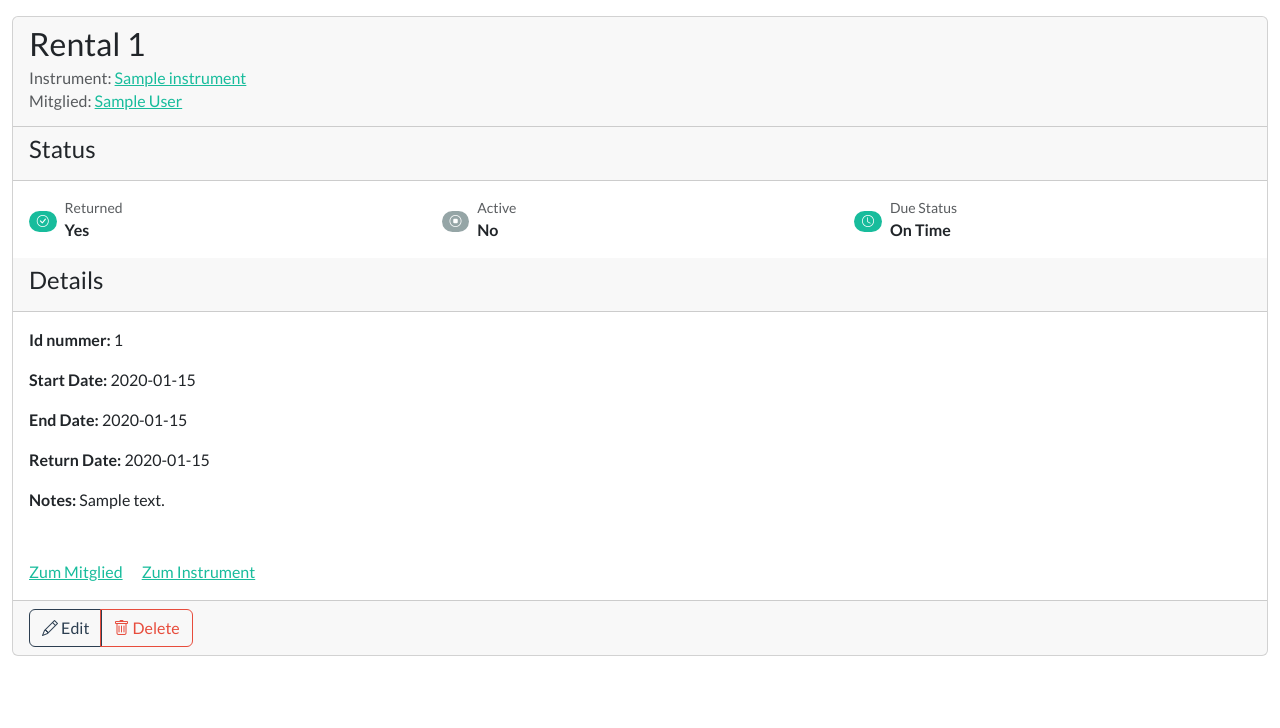
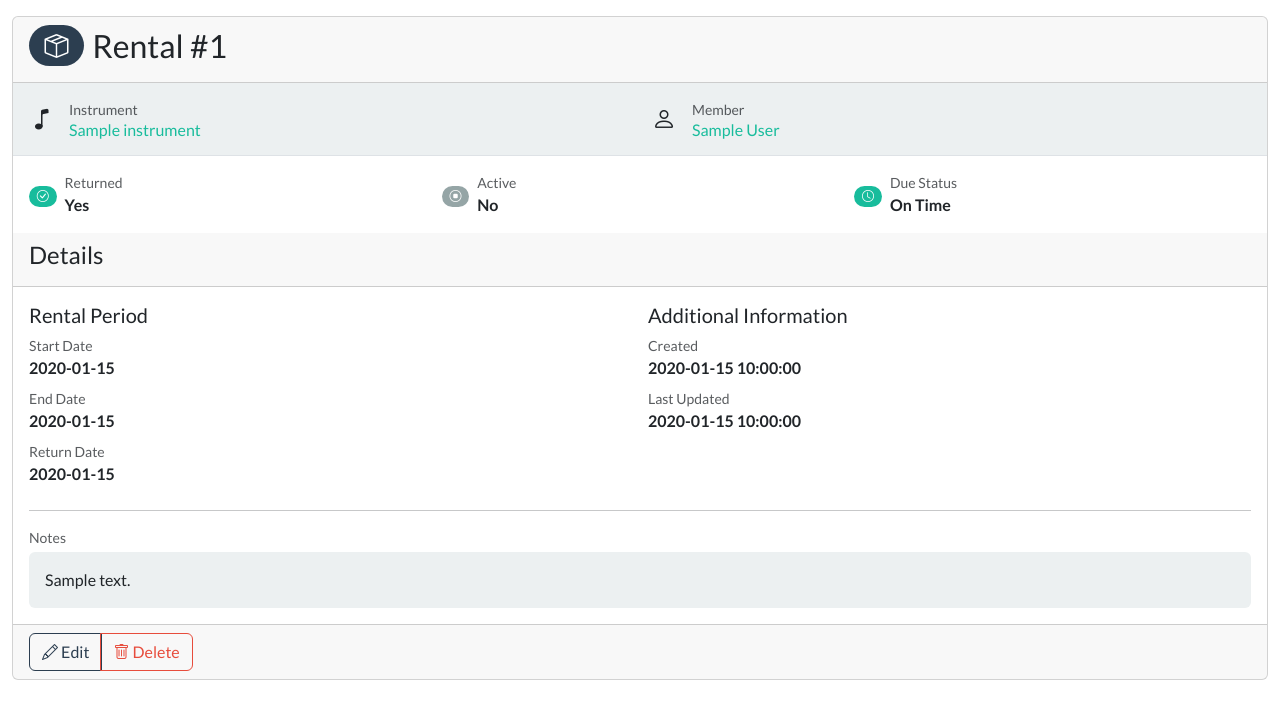
Before and after one commit to peacemaker360/rental, a Flask app: page /rentals/1 in a window 1280 px wide. Shown: the part 72-800 px from the top of the page. Run offline with Flask 3, Linux system fonts and the light colour scheme; a user stored in the database is signed in; tables that the repository leaves empty hold one stand-in row (values such as "Sample post"); parts of the project's set-up code (start-up, migrations or seed data) failed here and were passed over; some libraries are stand-ins or nearby versions.

Commit message:
Revamp rental details layout for enhanced clarity and organization; introduce quick links panel, improve status visibility, and restructure details section for better user experience.

```diff
--- a/app/templates/rental.html
+++ b/app/templates/rental.html
@@ -3,22 +3,51 @@
 {% import 'macros.html' as macros %}
 
 {% block app_content %}
-
 <div class="card mb-3">
     <div class="card-header">
-        <h3 class="card-title">Rental {{ rental.id }}</h3>
-        <h6 class="card-subtitle mb-2 text-muted">
-            Instrument: <a href="{{ url_for('view_instrument', id=rental.instrument.id) }}"
-                class="card-link">{{rental.instrument.name }}</a>
-        </h6>
-        <h6 class="card-subtitle mb-2 text-muted">
-            Mitglied: <a href="{{ url_for('view_customer', id=rental.customer.id) }}" class="card-link">{{
-                rental.customer.display_name }}</a>
-        </h6>
+        <h3 class="card-title d-flex align-items-center gap-2">
+            <span class="badge bg-primary rounded-pill">
+                <i class="bi bi-box-seam"></i>
+            </span>
+            Rental #{{ rental.id }}
+        </h3>
     </div>
-    <div class="card-header">
-        <h4 class="card-title">Status</h4>
+
+    <!-- Quick Links Panel -->
+    <div class="card-body bg-light border-bottom">
+        <div class="row align-items-center">
+            <div class="col-12 col-md-6">
+                <div class="d-flex align-items-center gap-3">
+                    <i class="bi bi-music-note fs-4"></i>
+                    <div>
+                        <div class="small text-muted">Instrument</div>
+                        <h6 class="mb-0">
+                            <a href="{{ url_for('view_instrument', id=rental.instrument.id) }}"
+                               class="text-decoration-none">
+                                {{ rental.instrument.name }}
+                            </a>
+                        </h6>
+                    </div>
+                </div>
+            </div>
+            <div class="col-12 col-md-6">
+                <div class="d-flex align-items-center gap-3">
+                    <i class="bi bi-person fs-4"></i>
+                    <div>
+                        <div class="small text-muted">Member</div>
+                        <h6 class="mb-0">
+                            <a href="{{ url_for('view_customer', id=rental.customer.id) }}"
+                               class="text-decoration-none">
+                                {{ rental.customer.display_name }}
+                            </a>
+                        </h6>
+                    </div>
+                </div>
+            </div>
+        </div>
     </div>
+
+    <!-- Status Section -->
     <div class="card-body">
         <div class="row g-3">
             <div class="col-12 col-sm-4">
@@ -82,20 +111,59 @@
             </div>
         </div>
     </div>
+
+    <!-- Details Section -->
     <div class="card-header">
         <h4 class="card-title">Details</h4>
     </div>
     <div class="card-body">
-        <p><strong>Id nummer:</strong> {{ rental.id }}</p>
-        <p><strong>Start Date:</strong> {{ rental.start_date }}</p>
-        <p><strong>End Date:</strong> {{ rental.end_date }}</p>
-        <p><strong>Return Date:</strong> {{ rental.return_date }}</p>
-        <p><strong>Notes:</strong> {{ rental.description }}</p>
+        <div class="row g-3">
+            <div class="col-12 col-md-6">
+                <h5>Rental Period</h5>
+                <div class="mb-2">
+                    <div class="small text-muted">Start Date</div>
+                    <strong>{{ rental.start_date }}</strong>
+                </div>
+                <div class="mb-2">
+                    <div class="small text-muted">End Date</div>
+                    <strong>{{ rental.end_date }}</strong>
+                    {% if rental.is_late %}
+                    <span class="badge bg-danger ms-2">
+                        {{ (rental.end_date - rental.start_date).days }} days overdue
+                    </span>
+                    {% endif %}
+                </div>
+                {% if rental.return_date %}
+                <div class="mb-2">
+                    <div class="small text-muted">Return Date</div>
+                    <strong>{{ rental.return_date }}</strong>
+                </div>
+                {% endif %}
+            </div>
+
+            <div class="col-12 col-md-6">
+                <h5>Additional Information</h5>
+                <div class="mb-2">
+                    <div class="small text-muted">Created</div>
+                    <strong>{{ rental.created }}</strong>
+                </div>
+                <div class="mb-2">
+                    <div class="small text-muted">Last Updated</div>
+                    <strong>{{ rental.updated }}</strong>
+                </div>
+            </div>
+        </div>
+
+        {% if rental.description %}
+        <hr>
+        <div class="mb-0">
+            <div class="small text-muted mb-1">Notes</div>
+            <div class="p-3 bg-light rounded">{{ rental.description }}</div>
+        </div>
+        {% endif %}
     </div>
-    <div class="card-body">
-        <a href="{{ url_for('view_customer', id=rental.customer.id) }}" class="card-link">Zum Mitglied</a>
-        <a href="{{ url_for('view_instrument', id=rental.instrument.id) }}" class="card-link">Zum Instrument</a>
-    </div>
+
+    <!-- Actions Footer -->
     <div class="card-footer">
         {{ macros.render_item_actions(
         id=rental.id,
@@ -115,5 +183,4 @@
         ) }}
     </div>
 </div>
-
 {% endblock %}
```
